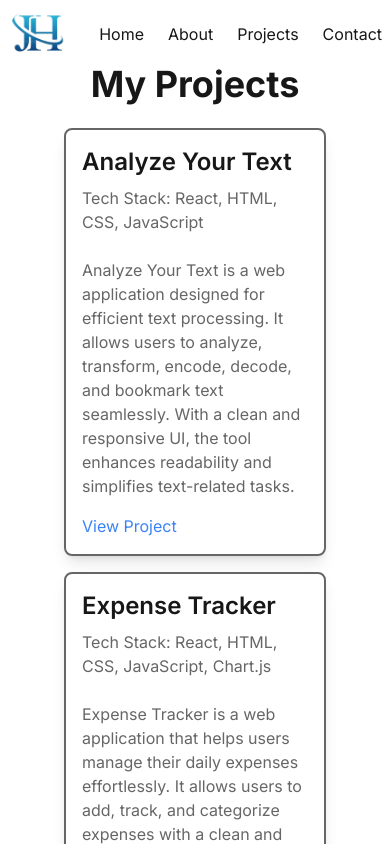
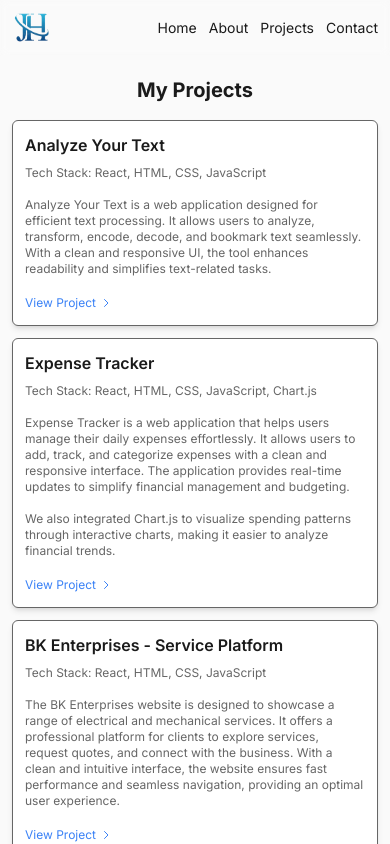
Before and after one commit to janvihatwar/portfolio, a Next.js app: page /projects in a window 390 px wide. Shown: the top 844 px of the page. Built offline with nearby package versions, Linux system fonts and the light colour scheme.

Commit message:
new commit

```diff
--- a/src/app/projects/ProjectPage.tsx
+++ b/src/app/projects/ProjectPage.tsx
@@ -1,53 +1,85 @@
 // src/app/projects/ProjectPage.tsx
-import React from 'react';
+"use client";
+import React from "react";
 
 const projects = [
   {
     id: 1,
-      title: 'Analyze Your Text',
+    title: "Analyze Your Text",
     description: `Tech Stack: React, HTML, CSS, JavaScript\n\nAnalyze Your Text is a web application designed for efficient text processing. It allows users to analyze, transform, encode, decode, and bookmark text seamlessly. With a clean and responsive UI, the tool enhances readability and simplifies text-related tasks.`,
-      link: 'https://janvihatwar.github.io/analyzeYourTextHere/',
+    link: "https://janvihatwar.github.io/analyzeYourTextHere/",
   },
   {
     id: 2,
-      title: 'Expense Tracker',
+    title: "Expense Tracker",
     description: `Tech Stack: React, HTML, CSS, JavaScript, Chart.js\n\nExpense Tracker is a web application that helps users manage their daily expenses effortlessly. It allows users to add, track, and categorize expenses with a clean and responsive interface. The application provides real-time updates to simplify financial management and budgeting.\n\nWe also integrated Chart.js to visualize spending patterns through interactive charts, making it easier to analyze financial trends.`,
-      link: 'https://janvihatwar.github.io/ExpenseTracker/',
+    link: "https://janvihatwar.github.io/ExpenseTracker/",
   },
   {
     id: 3,
-      title: 'Memory Game',
+    title: "BK Enterprises - Service Platform",
+    description:
+      "Tech Stack: React, HTML, CSS, JavaScript\n\nThe BK Enterprises website is designed to showcase a range of electrical and mechanical services. It offers a professional platform for clients to explore services, request quotes, and connect with the business. With a clean and intuitive interface, the website ensures fast performance and seamless navigation, providing an optimal user experience.",
+    link: "https://bk-enterprises.vercel.app/",
+  },
+
+  {
+    id: 4,
+    title: "Memory Game",
     description: `Tech Stack: React, HTML, CSS, JavaScript\n\nMemory Game is a fun and interactive card-matching game that helps improve memory and concentration. The game challenges players to match pairs of cards within a limited number of moves. It features a dynamic and engaging UI with smooth animations for an enjoyable user experience.`,
-      link: 'https://janvihatwar.github.io/MemoryGame/',
+    link: "https://janvihatwar.github.io/MemoryGame/",
   },
 ];
 
-const ProjectPage: React.FC = () => {
+function ProjectPage() {
   return (
-    <div className="max-w-4xl mx-auto p-8">
-      <h1 className="text-4xl font-bold mb-6 text-center">My Projects</h1>
-      <div className="space-y-4">
+    <div className="max-w-4xl mx-auto">
+      <div className="space-y-3 sm:space-y-4 md:space-y-6">
         {projects.map((project) => (
           <div
             key={project.id}
-            className="border-2 border-[#666666] dark:border-[#888888] rounded-lg p-4 transition-all duration-300 transform hover:scale-105 hover:border-blue-500 shadow-lg hover:shadow-xl"
+            className="border border-[#666666] dark:border-[#888888] rounded-md sm:rounded-lg
+                     p-3 sm:p-4 md:p-6
+                     transition-all duration-300 transform hover:scale-[1.02]
+                     hover:border-blue-500
+                     shadow-md hover:shadow-lg
+                     bg-white dark:bg-[#1a1a1a]"
           >
-            <h2 className="text-2xl font-semibold mb-2">{project.title}</h2>
+            <h2 className="text-base sm:text-lg md:text-xl font-semibold mb-2 sm:mb-3 text-[#1a1a1a] dark:text-white">
+              {project.title}
+            </h2>
             {/* Apply whitespace-pre-line to preserve line breaks */}
-            <p className="text-[#666666] dark:text-[#888888] mb-4 whitespace-pre-line">{project.description}</p>
+            <p className="text-xs sm:text-sm md:text-base text-[#666666] dark:text-[#888888] mb-3 sm:mb-4 whitespace-pre-line">
+              {project.description}
+            </p>
             <a
               href={project.link}
-              className="text-blue-500 hover:underline"
+              className="inline-flex items-center text-xs sm:text-sm md:text-base text-blue-500 hover:text-blue-600 dark:hover:text-blue-400
+                       transition-colors duration-300"
               target="_blank"
               rel="noopener noreferrer"
             >
               View Project
+              <svg
+                className="w-3 h-3 sm:w-4 sm:h-4 ml-1 sm:ml-2 transition-transform group-hover:translate-x-1"
+                fill="none"
+                stroke="currentColor"
+                viewBox="0 0 24 24"
+                xmlns="http://www.w3.org/2000/svg"
+              >
+                <path
+                  strokeLinecap="round"
+                  strokeLinejoin="round"
+                  strokeWidth={2}
+                  d="M9 5l7 7-7 7"
+                />
+              </svg>
             </a>
           </div>
         ))}
       </div>
     </div>
   );
-};
+}
 
 export default ProjectPage;
--- a/src/app/projects/page.tsx
+++ b/src/app/projects/page.tsx
@@ -1,10 +1,34 @@
 // src/app/projects/page.tsx
+"use client";
 import React from 'react';
 import ProjectPage from './ProjectPage';
+import { motion } from "framer-motion";
 
 export default function Projects() {
   return (
-    <div className="min-h-screen p-8">
+    <div className="min-h-screen bg-[#fafafa] dark:bg-[#111111] px-3 sm:px-4 md:px-6 lg:px-8 pt-16 sm:pt-20 md:pt-32 pb-12 sm:pb-16 md:pb-20">
+      <div className="text-center mb-4 sm:mb-6">
+        <motion.div
+          initial={{ opacity: 0, y: -20 }}
+          animate={{ opacity: 1, y: 0 }}
+          transition={{ delay: 0.2 }}
+          className="flex items-center justify-center gap-2 sm:gap-3"
+        >
+          {/* <span className="h-px w-3 sm:w-4 md:w-6 lg:w-8 bg-[#1a1a1a] dark:bg-white" />
+          <span className="text-[10px] xs:text-xs sm:text-sm font-medium text-[#666666] dark:text-[#888888] uppercase tracking-wider">
+            My Work
+          </span>
+          <span className="h-px w-3 sm:w-4 md:w-6 lg:w-8 bg-[#1a1a1a] dark:bg-white" /> */}
+        </motion.div>
+        <motion.h1
+          initial={{ opacity: 0, y: 20 }}
+          animate={{ opacity: 1, y: 0 }}
+          transition={{ delay: 0.3 }}
+          className="text-xl xs:text-2xl sm:text-3xl lg:text-4xl font-bold text-[#1a1a1a] dark:text-white mb-4 sm:mb-6 mt-3 sm:mt-4"
+        >
+          My Projects
+        </motion.h1>
+      </div>
       <ProjectPage />
     </div>
   );
--- a/src/components/Navbar.tsx
+++ b/src/components/Navbar.tsx
@@ -4,30 +4,42 @@ import Image from 'next/image'
 export default function Navbar() {
   return (
     <nav className="fixed w-full bg-transparent backdrop-blur-sm z-50">
-      <div className="container mx-auto flex justify-between items-center p-2">
+      <div className="container mx-auto flex justify-between items-center px-3 sm:px-2 md:px-6 lg:px-8 py-2 sm:py-3">
         <Link href="/" className="flex items-center space-x-2">
           {/* Add your logo - replace '/logo.png' with your actual logo path */}
           <Image
             src="/images/jh-logo11.png"
             alt="Janvi Hatwar"
-            width={60}
-            height={60}
-            className="rounded-full"
+            width={48}
+            height={48}
+            className="rounded-full w-[40px] h-[40px] sm:w-[48px] sm:h-[48px] md:w-[60px] md:h-[60px]"
           />
 
         </Link>
 
-        <div className="space-x-6">
-          <Link href="/" className="hover:text-primary-500 transition-colors">
+        <div className="space-x-3 sm:space-x-4 md:space-x-6 text-sm sm:text-base">
+          <Link
+            href="/"
+            className="text-[#1a1a1a] dark:text-white hover:text-[#0066ff] dark:hover:text-[#0066ff] transition-colors duration-200"
+          >
             Home
           </Link>
-          <Link href="/about" className="hover:text-primary-500 transition-colors">
+          <Link
+            href="/about"
+            className="text-[#1a1a1a] dark:text-white hover:text-[#0066ff] dark:hover:text-[#0066ff] transition-colors duration-200"
+          >
             About
           </Link>
-          <Link href="/projects" className="hover:text-primary-500 transition-colors">
+          <Link
+            href="/projects"
+            className="text-[#1a1a1a] dark:text-white hover:text-[#0066ff] dark:hover:text-[#0066ff] transition-colors duration-200"
+          >
             Projects
           </Link>
-          <Link href="/contact" className="hover:text-primary-500 transition-colors">
+          <Link
+            href="/contact"
+            className="text-[#1a1a1a] dark:text-white hover:text-[#0066ff] dark:hover:text-[#0066ff] transition-colors duration-200"
+          >
             Contact
           </Link>
         </div>
```
Also changed, not shown: src/app/about/page.tsx (+18 -17 lines), src/app/contact/page.tsx (+58 -48 lines), src/app/page.tsx (+27 -42 lines). Lines whose indentation alone changed are shown as unchanged.
